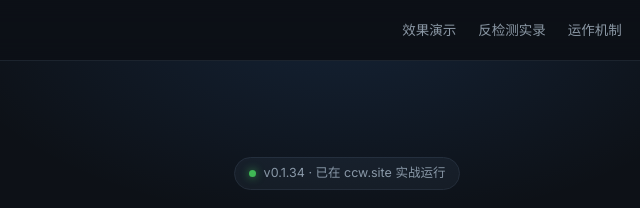
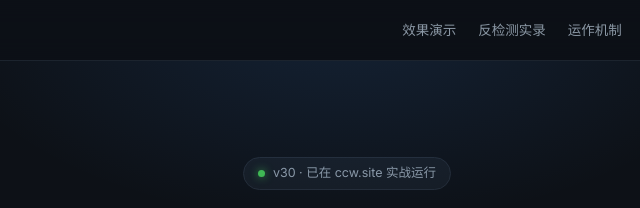
Before and after one commit to VaIMod/VaIMod.github.io, a plain HTML site: page index.html in a window 1280 px wide. Shown: the top 208 px of the page, 293-933 px from the left. Drawn offline with Linux system fonts and the light colour scheme.

Commit message:
site: 版本徽章对齐 v30，反检测实录补 CSP 封锁对抗线

```diff
--- a/index.html
+++ b/index.html
@@ -220,7 +220,7 @@ footer .sp{margin-left:auto}
 
 <header class="hero">
   <div class="wrap">
-    <div class="chip"><span class="dot"></span>v0.1.34 · 已在 ccw.site 实战运行</div>
+    <div class="chip"><span class="dot"></span>v30 · 已在 ccw.site 实战运行</div>
     <h1>你的变量，<span class="grad">无人看见。</span></h1>
     <p class="sub">VaIMod 是 ccw.site 上隐身优先的变量手术台：闭式 Shadow DOM 面板、出网单次编码、源码完整性守卫——探测者看到的，只是我们想让他看到的。</p>
     <div class="cta">
@@ -296,6 +296,7 @@ xhr.<span class="f">send</span>(<span class="n">JSON</span>.<span class="f">stri
 <span class="dim">[+]</span> <span class="dim">localStorage brand-key fingerprint .......</span> <span class="err">sealed</span> <span class="dim">(bodySig verified)</span>
 <span class="dim">[+]</span> <span class="dim">reading cloud variables from mirror ......</span> <span class="warn">values match expected baseline</span> <span class="dim">(decoy)</span>
 <span class="dim">[!]</span> <span class="warn">honeypot variable touched — report channel poisoned, observer logged</span>
+<span class="dim">[+]</span> <span class="dim">injecting meta CSP sandbox ............</span> <span class="err">0 effect</span> <span class="dim">(meta CSP full-chain intercept)</span>
 <span class="dim">[+]</span> <span class="dim">cross-checking network egress ............</span> <span class="err">encrypted, single-shot, no replay</span>
 
 <span class="err">✗ verdict: nothing to read.</span> <span class="dim">3,142 tokens spent, 0 findings. Giving up.</span>
```
